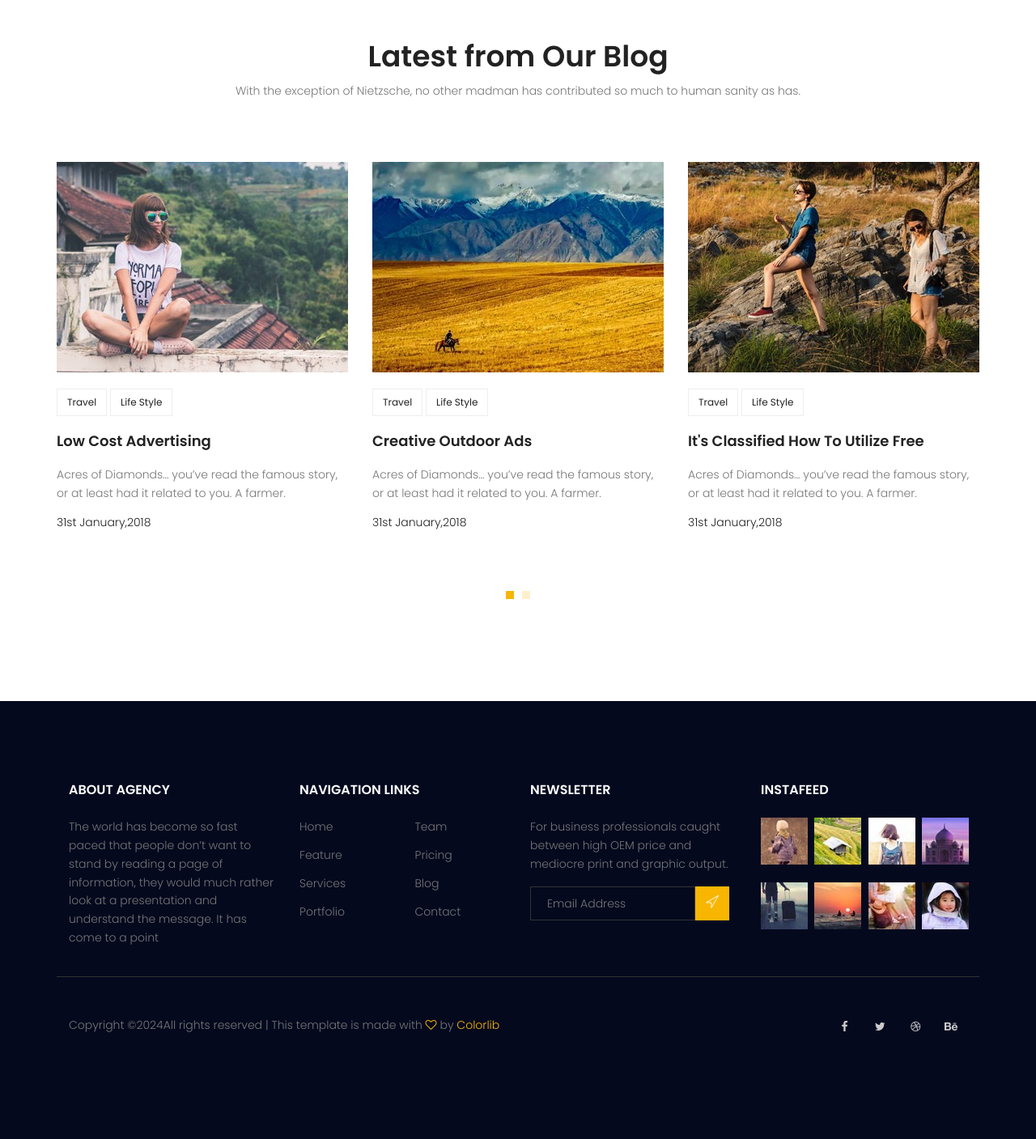
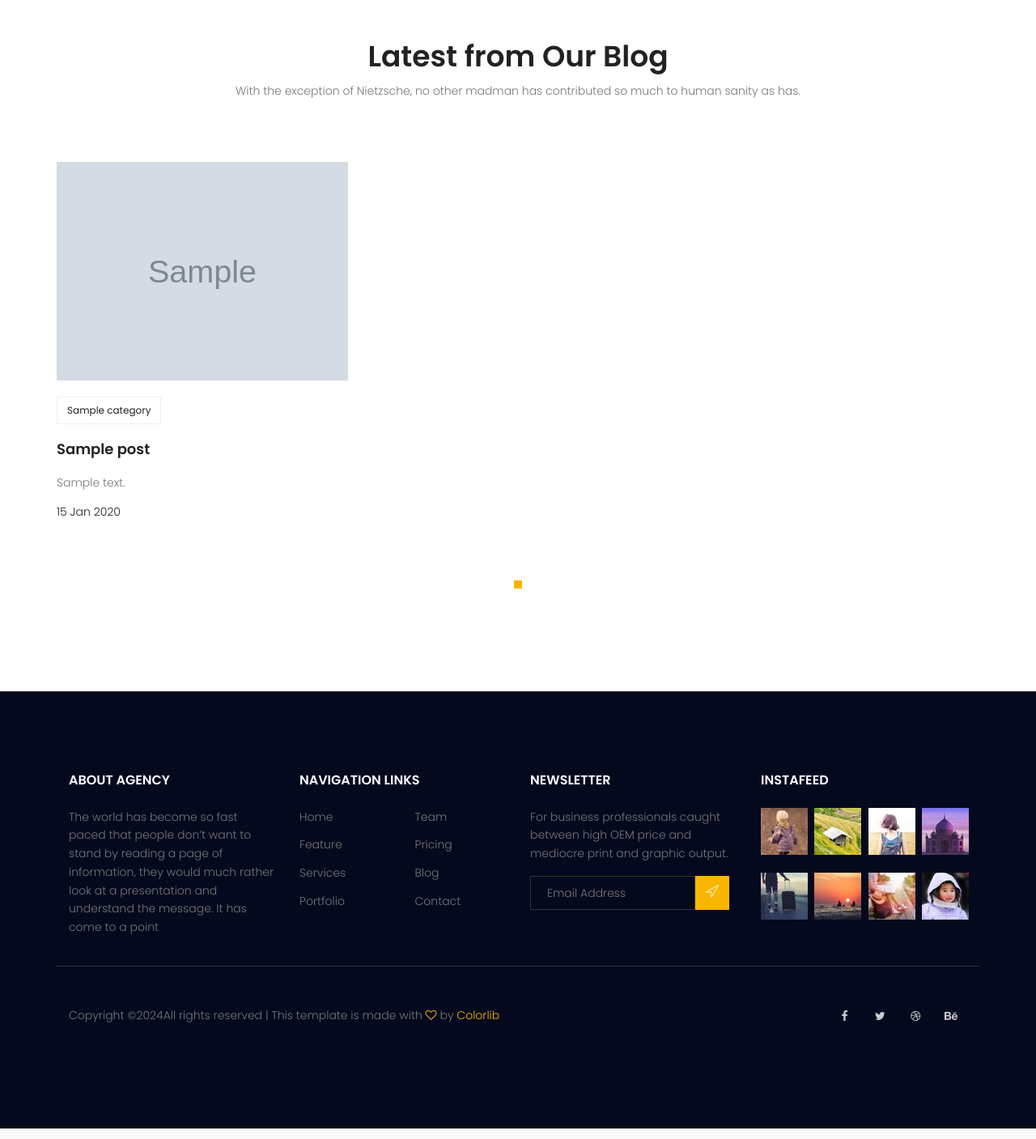
Before and after one commit to mahyarmahyar/mysite, a Django app: page / in a window 1280 px wide. Shown: the part 2589-3996 px from the top of the page at 81% size. Run offline with Django 5.2, Linux system fonts and the light colour scheme; tables that the repository leaves empty hold one stand-in row (values such as "Sample post"); grey boxes marked "Sample" are stand-in pictures; some libraries are stand-ins or nearby versions.

Commit message:
blog slide

```diff
--- a/blog/templatetags/blog_tags.py
+++ b/blog/templatetags/blog_tags.py
@@ -1,6 +1,7 @@
 from django import template
 from blog.models import Post
 from blog.models import Category
+
 
 register = template.Library()
 
@@ -25,3 +26,9 @@ def postcategories():
 def search():
     posts = Post.objects.filter(status=1).order_by('published_date')[:3]
     return {'posts': posts}
+
+
+@register.inclusion_tag('blog/blog_detail.html')
+def blog_detail():
+    posts = Post.objects.filter(status=1)[:6]
+    return {'posts': posts}
--- a/blog/urls.py
+++ b/blog/urls.py
@@ -5,9 +5,9 @@ app_name = 'blog'
 
 urlpatterns = [
     path('', blog_view, name='index'),
-    path('<int:pid>', blog_single, name='single'),
-    path('category/<str:category_name>', blog_view, name='category'),
-    path('author/<str:author_username>', blog_view, name='author'),
+    path('<int:pid>/', blog_single, name='single'),
+    path('category/<str:category_name>/', blog_category, name='category'),
+    path('author/<str:author_username>/', blog_view, name='author'),
     path('search/', blog_search, name='search'),
-
+    path('<int:pid>/', blog_view, name='blog_detail'),
 ]
--- a/projectApp/urls.py
+++ b/projectApp/urls.py
@@ -8,4 +8,5 @@ urlpatterns = [
     path('about/', about_view, name='about'),
     path('contact/', contact_view, name='contact'),
     path('elements/', elements_view, name='elements'),
+
 ]
--- /dev/null
+++ b/templates/blog/blog_detail.html
@@ -0,0 +1,37 @@
+<section class="recent-blog-area section-gap">
+  <div class="container">
+    <div class="row d-flex justify-content-center">
+      <div class="menu-content pb-60 col-lg-9">
+        <div class="title text-center">
+          <h1 class="mb-10">Latest from Our Blog</h1>
+          <p>With the exception of Nietzsche, no other madman has contributed so much to human sanity as has.</p>
+        </div>
+      </div>
+    </div>
+    <div class="row">
+      <div class="active-recent-blog-carusel">
+        {% for post in posts %}
+          <div class="single-recent-blog-post item">
+            <div class="thumb">
+              <img class="img-fluid" src="{{ post.image.url }}" alt="" />
+            </div>
+            <div class="details">
+              <div class="tags">
+                <ul>
+                  {% for category in post.category.all %}
+                    <li>
+                      <a href="{% url 'blog:category' category_name=category.name %}">{{ category.name }}</a>
+                    </li>
+                  {% endfor %}
+                </ul>
+              </div>
+              <a href="{% url 'blog:single' post.id %}"><h4 class="title">{{ post.title }}</h4></a>
+              <p>{{ post.content|truncatewords:15 }}</p>
+              <h6 class="date">{{ post.published_date|date:'d M Y' }}</h6>
+            </div>
+          </div>
+        {% endfor %}
+      </div>
+    </div>
+  </div>
+</section>
--- a/templates/website/index.html
+++ b/templates/website/index.html
@@ -1,5 +1,6 @@
 {% extends 'base.html' %}
 {% load static %}
+{% load blog_tags %}
 {% block content %}
   <!-- start banner Area -->
   <section class="banner-area relative">
@@ -145,143 +146,5 @@
     </div>
   </section>
   <!-- End home-about Area -->
-
-  <!-- Start blog Area -->
-  <section class="recent-blog-area section-gap">
-    <div class="container">
-      <div class="row d-flex justify-content-center">
-        <div class="menu-content pb-60 col-lg-9">
-          <div class="title text-center">
-            <h1 class="mb-10">Latest from Our Blog</h1>
-            <p>With the exception of Nietzsche, no other madman has contributed so much to human sanity as has.</p>
-          </div>
-        </div>
-      </div>
-      <div class="row">
-        <div class="active-recent-blog-carusel">
-          <div class="single-recent-blog-post item">
-            <div class="thumb">
-              <img class="img-fluid" src="{% static 'img/b1.jpg' %}" alt="" />
-            </div>
-            <div class="details">
-              <div class="tags">
-                <ul>
-                  <li>
-                    <a href="#">Travel</a>
-                  </li>
-                  <li>
-                    <a href="#">Life Style</a>
-                  </li>
-                </ul>
-              </div>
-              <a href="#"><h4 class="title">Low Cost Advertising</h4></a>
-              <p>Acres of Diamonds… you’ve read the famous story, or at least had it related to you. A farmer.</p>
-              <h6 class="date">31st January,2018</h6>
-            </div>
-          </div>
-          <div class="single-recent-blog-post item">
-            <div class="thumb">
-              <img class="img-fluid" src="{% static 'img/b2.jpg' %}" alt="" />
-            </div>
-            <div class="details">
-              <div class="tags">
-                <ul>
-                  <li>
-                    <a href="#">Travel</a>
-                  </li>
-                  <li>
-                    <a href="#">Life Style</a>
-                  </li>
-                </ul>
-              </div>
-              <a href="#"><h4 class="title">Creative Outdoor Ads</h4></a>
-              <p>Acres of Diamonds… you’ve read the famous story, or at least had it related to you. A farmer.</p>
-              <h6 class="date">31st January,2018</h6>
-            </div>
-          </div>
-          <div class="single-recent-blog-post item">
-            <div class="thumb">
-              <img class="img-fluid" src="{% static 'img/b3.jpg' %}" alt="" />
-            </div>
-            <div class="details">
-              <div class="tags">
-                <ul>
-                  <li>
-                    <a href="#">Travel</a>
-                  </li>
-                  <li>
-                    <a href="#">Life Style</a>
-                  </li>
-                </ul>
-              </div>
-              <a href="#"><h4 class="title">It's Classified How To Utilize Free</h4></a>
-              <p>Acres of Diamonds… you’ve read the famous story, or at least had it related to you. A farmer.</p>
-              <h6 class="date">31st January,2018</h6>
-            </div>
-          </div>
-          <div class="single-recent-blog-post item">
-            <div class="thumb">
-              <img class="img-fluid" src="{% static 'img/b1.jpg' %}" alt="" />
-            </div>
-            <div class="details">
-              <div class="tags">
-                <ul>
-                  <li>
-                    <a href="#">Travel</a>
-                  </li>
-                  <li>
-                    <a href="#">Life Style</a>
-                  </li>
-                </ul>
-              </div>
-              <a href="#"><h4 class="title">Low Cost Advertising</h4></a>
-              <p>Acres of Diamonds… you’ve read the famous story, or at least had it related to you. A farmer.</p>
-              <h6 class="date">31st January,2018</h6>
-            </div>
-          </div>
-          <div class="single-recent-blog-post item">
-            <div class="thumb">
-              <img class="img-fluid" src="{% static 'img/b2.jpg' %}" alt="" />
-            </div>
-            <div class="details">
-              <div class="tags">
-                <ul>
-                  <li>
-                    <a href="#">Travel</a>
-                  </li>
-                  <li>
-                    <a href="#">Life Style</a>
-                  </li>
-                </ul>
-              </div>
-              <a href="#"><h4 class="title">Creative Outdoor Ads</h4></a>
-              <p>Acres of Diamonds… you’ve read the famous story, or at least had it related to you. A farmer.</p>
-              <h6 class="date">31st January,2018</h6>
-            </div>
-          </div>
-          <div class="single-recent-blog-post item">
-            <div class="thumb">
-              <img class="img-fluid" src="{% static 'img/b3.jpg' %}" alt="" />
-            </div>
-            <div class="details">
-              <div class="tags">
-                <ul>
-                  <li>
-                    <a href="#">Travel</a>
-                  </li>
-                  <li>
-                    <a href="#">Life Style</a>
-                  </li>
-                </ul>
-              </div>
-              <a href="#"><h4 class="title">It's Classified How To Utilize Free</h4></a>
-              <p>Acres of Diamonds… you’ve read the famous story, or at least had it related to you. A farmer.</p>
-              <h6 class="date">31st January,2018</h6>
-            </div>
-          </div>
-        </div>
-      </div>
-    </div>
-  </section>
-  <!-- End recent-blog Area -->
+  {% blog_detail %}
 {% endblock %}
```
Also changed, not shown: blog/views.py (+13 -2 lines), templates/blog/blog-home.html (+10 -6 lines).
